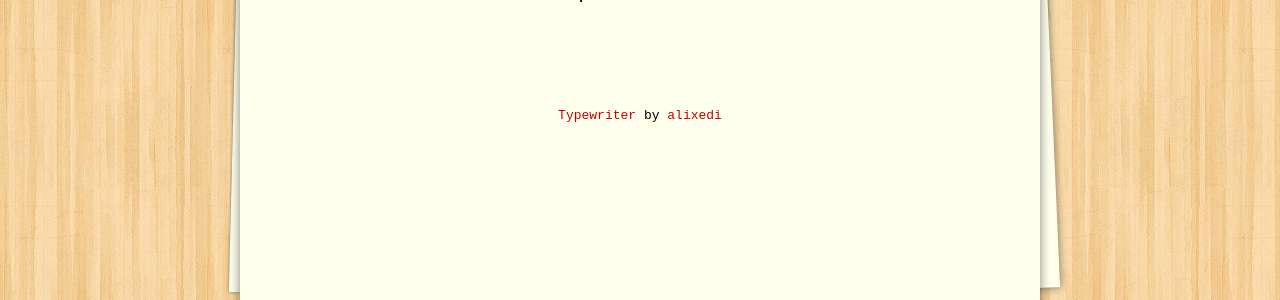
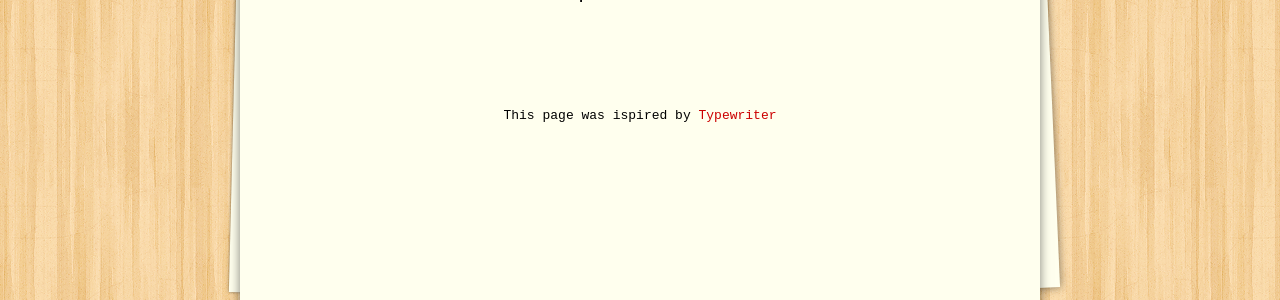
Before and after one commit to yvesdusenge/yvesdusenge.github.io, a Jekyll site: the page built from index.html, in a window 1280 px wide. Shown: the part 966-1266 px from the top of the page. Built offline with Jekyll 4.4.1, drawn with Linux system fonts in a browser that asks for light colours; the list of posts is cut into pages by our own code.

Commit message:
change footer

```diff
--- a/_includes/footer.html
+++ b/_includes/footer.html
@@ -1,3 +1,3 @@
 <footer class="site-footer">
-<a href="https://github.com/alixedi/typewriter">Typewriter</a> by <a href="http://twitter.com/alixedi">alixedi</a>
+This page was ispired by <a href="https://github.com/alixedi/typewriter">Typewriter</a>
 </footer>
```
